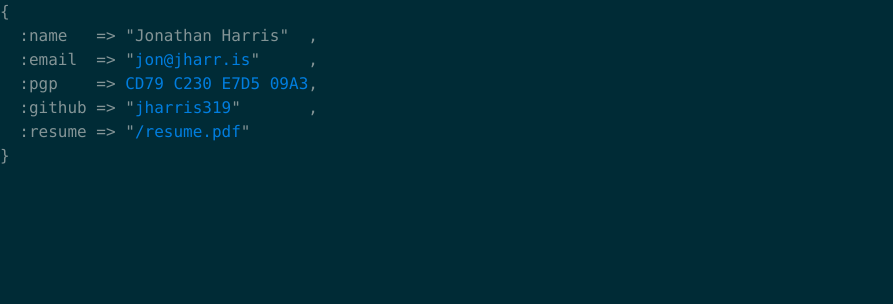
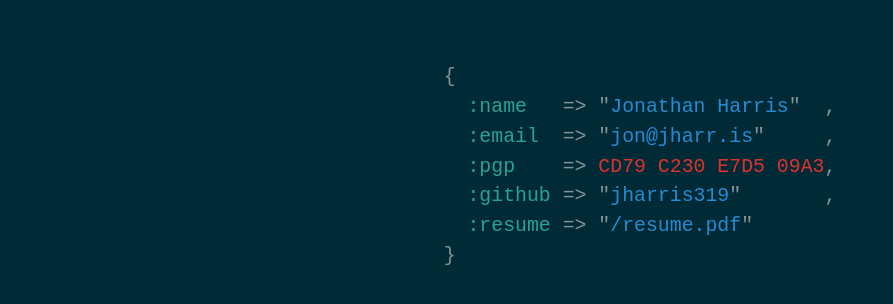
Before and after one commit to jharris319/jharris319.github.io, a plain HTML site: page index.html in a window 1280 px wide. Shown: the whole page, without its empty margins (0-893 px from the left). Drawn offline with Linux system fonts and the light colour scheme; a web font is replaced by a local one.

Commit message:
a little more solarized

```diff
--- a/stylesheets/stylesheet.css
+++ b/stylesheets/stylesheet.css
@@ -42,38 +42,42 @@ body {
   box-sizing: border-box;
   color:#839496;
   background: #002b36;
-  font-size: 16px;
-  font-family: Monaco, "Bitstream Vera Sans Mono", "Lucida Console", Terminal, monospace;
+  font-size: 19.84px;
+  font-family: Hack, monospace;
   line-height: 1.5;
   -webkit-font-smoothing: antialiased;
+  text-align: center;
 }
 
 a {
   text-decoration: none;
-  color: #007edf;
   text-shadow: none;
-
-  transition: color 0.5s ease;
-  transition: text-shadow 0.5s ease;
-  -webkit-transition: color 0.5s ease;
-  -webkit-transition: text-shadow 0.5s ease;
-  -moz-transition: color 0.5s ease;
-  -moz-transition: text-shadow 0.5s ease;
-  -o-transition: color 0.5s ease;
-  -o-transition: text-shadow 0.5s ease;
-  -ms-transition: color 0.5s ease;
-  -ms-transition: text-shadow 0.5s ease;
 }
 
 a:hover, a:focus {text-decoration: underline;}
 
 pre {
+  display: inline-block;
+  text-align: left;
+  margin-top: 3.14em;
 }
 
-code {
+.cyan {
+  color: #2aa198;
+}
+
+.blue {
+  color: #268bd2;
+}
+
+.red {
+  color: #dc322f;
 }
 
 /* Small Device Styles */
 
 @media screen and (max-width: 480px) {
+  body {
+    font-size: 1em;
+  }
 }
```
